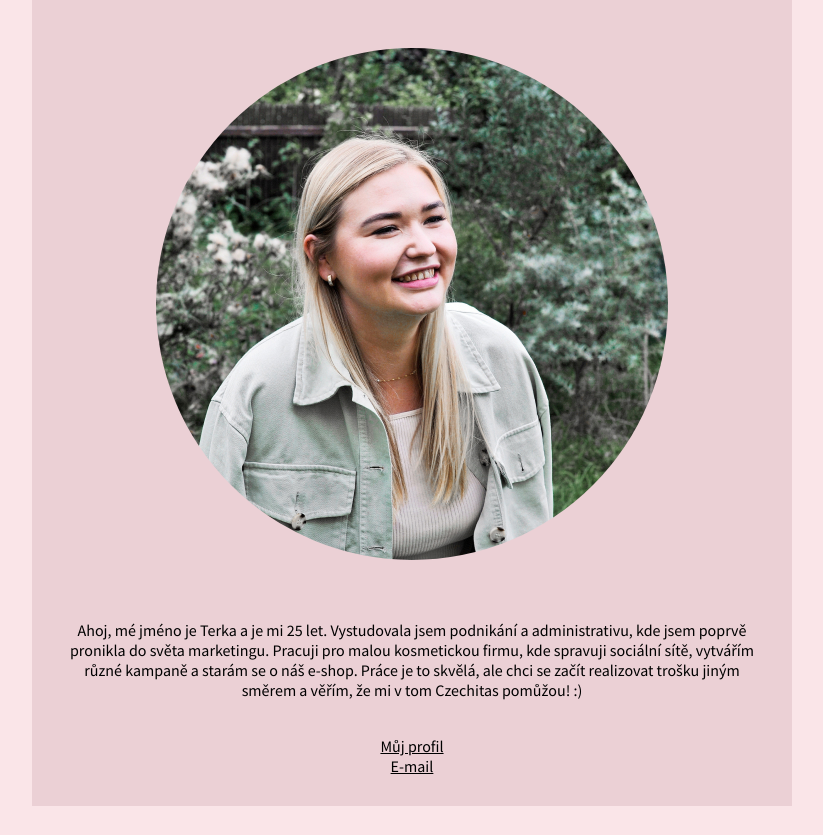
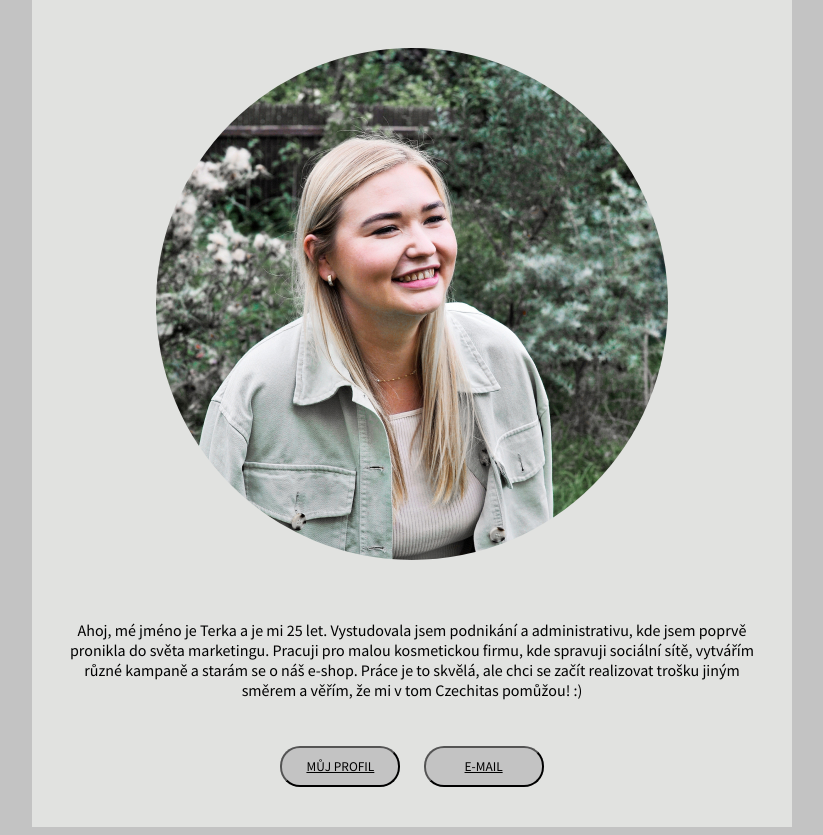
Before and after one commit to Czechitas-Liberec-HTML-CSS-2021-DK/projekt-01-vizitka-tereezm, a plain HTML site: page index.html in a window 1280 px wide. Shown: the part 190-1025 px from the top of the page, without its empty margins (228-1051 px from the left). Before the commit the page ends 1004 px from the top, so only its background shows below. Drawn offline with Linux system fonts and the light colour scheme.

Commit message:
final style

```diff
--- a/css/style.css
+++ b/css/style.css
@@ -21,7 +21,7 @@ img {
     text-align: center;
     width: 700px;
     margin:0 auto;
-    background-color:#EBD0D5;
+    background-color:#e1e2e0;
     padding: 30px;
     font-family: 'Source Sans Pro', sans-serif;
 
@@ -34,5 +34,14 @@ margin: 10px;
 
 body {
 
-    background-color: #FAE5E8;
+    background-color: #c3c3c3;
 }
+button {
+background-color: #c3c3c3;
+font-family: 'Source Sans Pro', sans-serif;
+text-transform: uppercase;
+margin: 10px;
+padding: 10px;
+width: 120px;
+border-radius: 20px;
+a:hover {color:#c3c3c3 ;}
--- a/index.html
+++ b/index.html
@@ -38,10 +38,9 @@ Tip: Webdesign In 4 Minutes https://jgthms.com/web-design-in-4-minutes/
 
     <p>Ahoj, mé jméno je Terka a je mi 25 let. Vystudovala jsem podnikání a administrativu, kde jsem poprvě pronikla do světa marketingu. Pracuji pro malou kosmetickou firmu, kde spravuji sociální sítě, vytvářím různé kampaně a starám se o náš e-shop. Práce je to skvělá, ale chci se začít realizovat trošku jiným směrem a věřím, že mi v tom Czechitas pomůžou! :)  </p><br>
 
+    <button><a href="https://github.com/tereezm">Můj profil</a></button>
 
-    <a href="https://github.com/tereezm">Můj profil</a><br>
-
-    <a href="mailto:terez.malikova11@gmail.com">E-mail</a><br>
+    <button> <a href="mailto:terez.malikova11@gmail.com">E-mail</a></button><br>
 
 
 </div>
```
